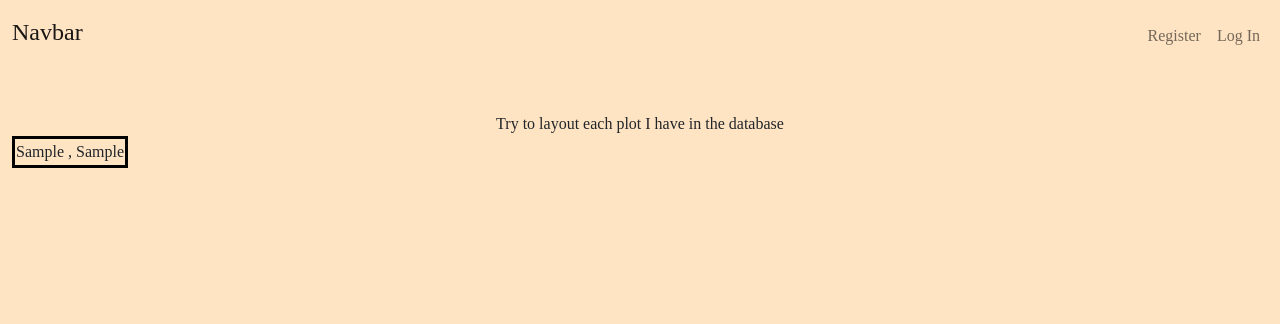
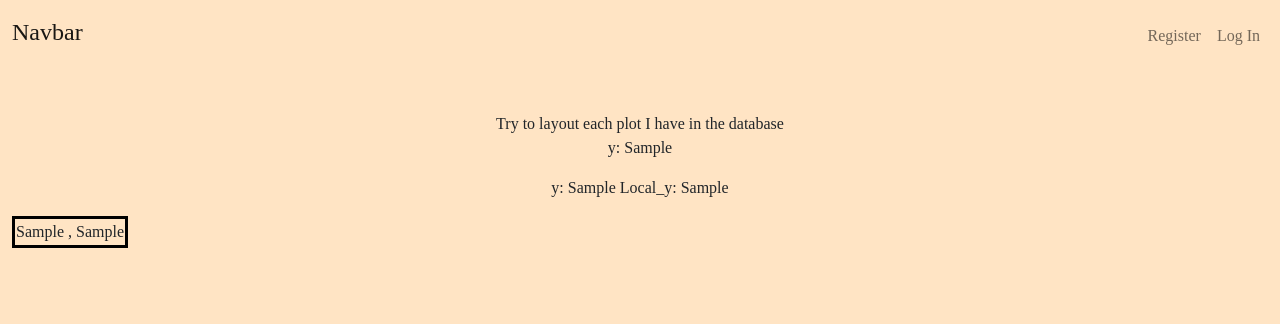
Before and after one commit to Ava-Fox/Garden-Planner, a Flask app: template templates/avas_garden.html in a window 1280 px wide. Shown: the top 324 px of the page. Run offline with Flask 3, Linux system fonts and the light colour scheme; the template is opened without the code that fills it: most values are stand-ins (such as "Sample title", 1, 10 or a date in 2020); some libraries are stand-ins or nearby versions.

Commit message:
Still figuring out the html table layout

```diff
--- a/templates/avas_garden.html
+++ b/templates/avas_garden.html
@@ -12,20 +12,23 @@
             -->
 
             <table>
-               <tr></tr>
-               {% set y = 1 %}
+               {% set y = bed3[0]['local_y'] %}
+               <p> y: {{ y }}</p>
                {% for plot in bed3 %}
                     {% if y == plot['local_y'] %}
                          <td>
                               {{ plot['local_x']}} , {{plot['local_y'] }}
                          </td>
+
                     {% else %}
+                    </tr>
                          <tr>
                               <td>
                                    {{ plot['local_x']}} , {{plot['local_y'] }}
                               </td>
-                         </tr>
+
                          {% set y = plot['local_y'] %}
+                         <p> y: {{y}} Local_y: {{ plot['local_y'] }}</p>
                     {% endif %}
 
                {% endfor %}
```
Also changed, not shown: 1 other file.
